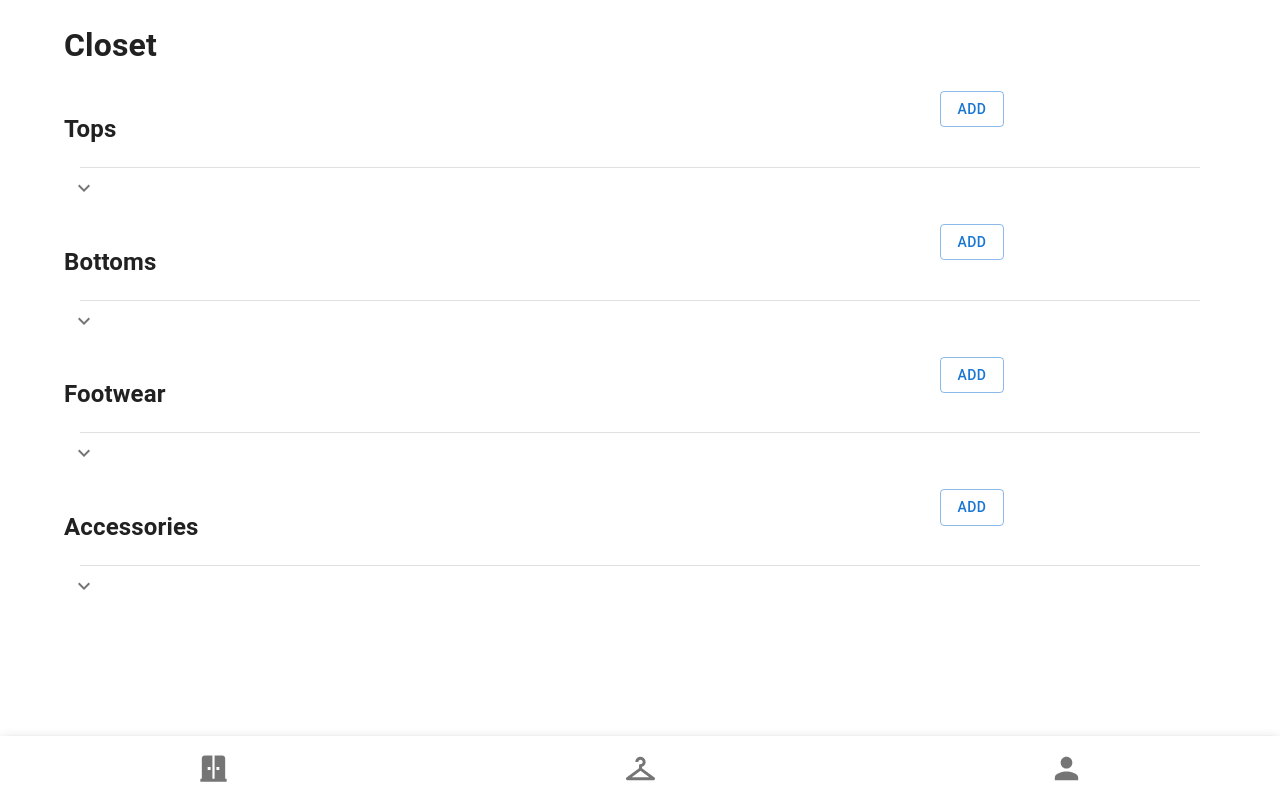
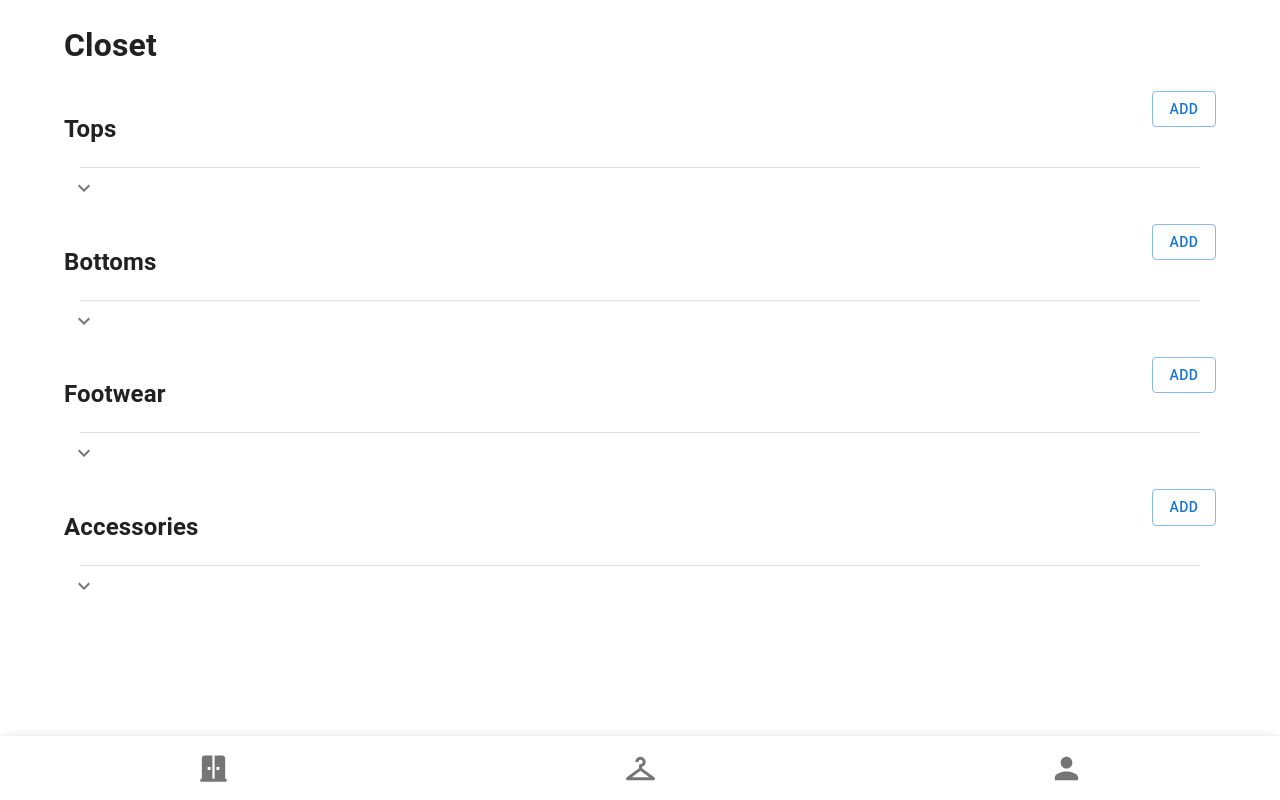
Before and after one commit to sghose16/hci-final, a React (Create React App) app: page /#/closet in a window 1280 px wide. Built offline with nearby package versions, Linux system fonts and the light colour scheme.

Commit message:
css for display items container Add button

```diff
--- a/src/components/DisplayItemsContainer.js
+++ b/src/components/DisplayItemsContainer.js
@@ -33,7 +33,7 @@ function DisplayItemsContainer(props) {
           <Grid item xs={12}>
             <h2>{props.title}</h2>
           </Grid>
-          <Grid item xs={4}>
+          <Grid item xs={4} sx={{ textAlign: "end" }}>
             <Button variant="outlined" onClick={() => setOpen(true)}>
               Add
             </Button>
@@ -419,7 +419,9 @@ function AddItemDialog(props) {
         </Box>
       </DialogContent>
       <DialogActions>
-        <Button variant="contained" onClick={handleAdd}>Add</Button>
+        <Button variant="contained" onClick={handleAdd}>
+          Add
+        </Button>
       </DialogActions>
     </Dialog>
   );
```
